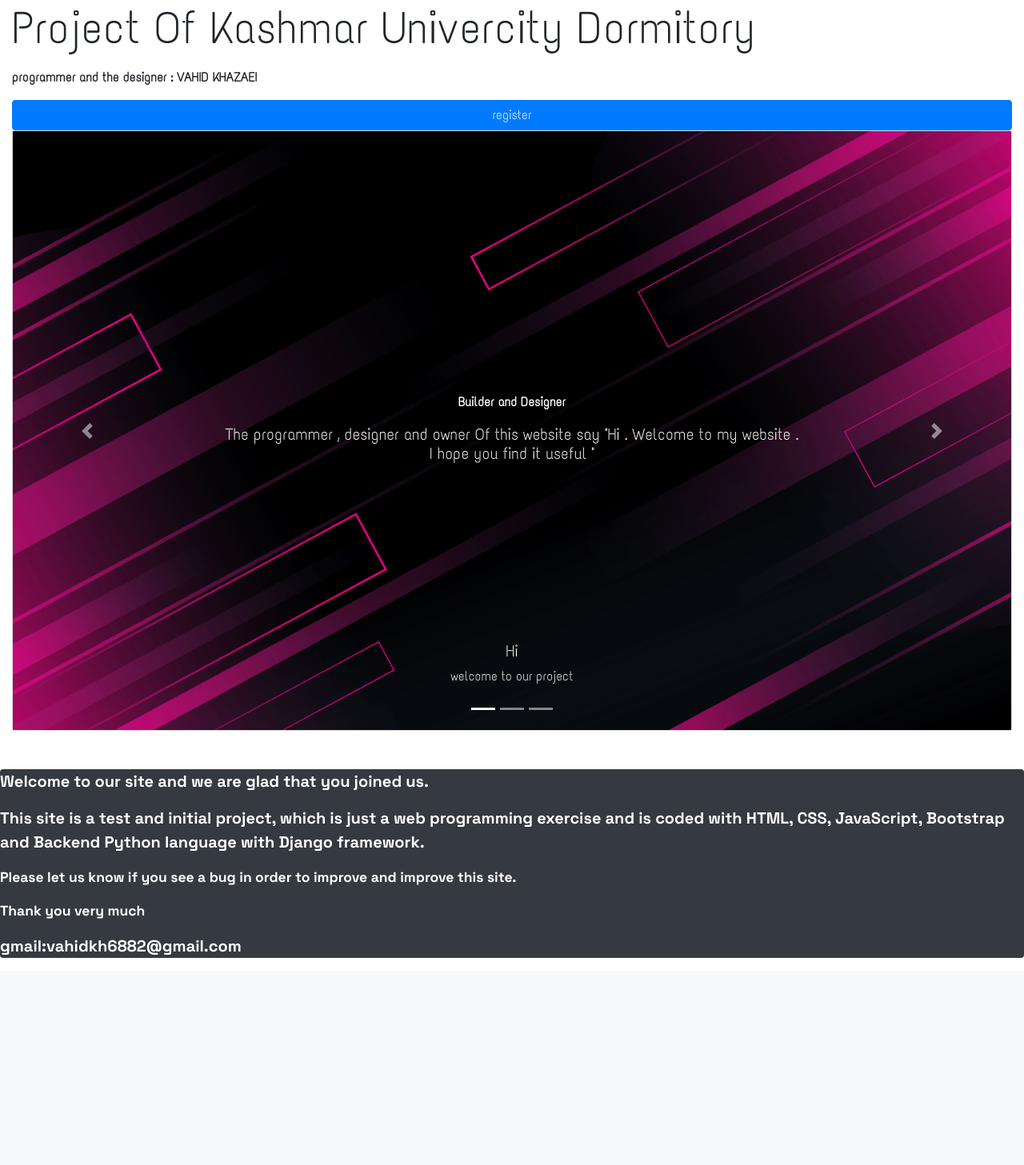
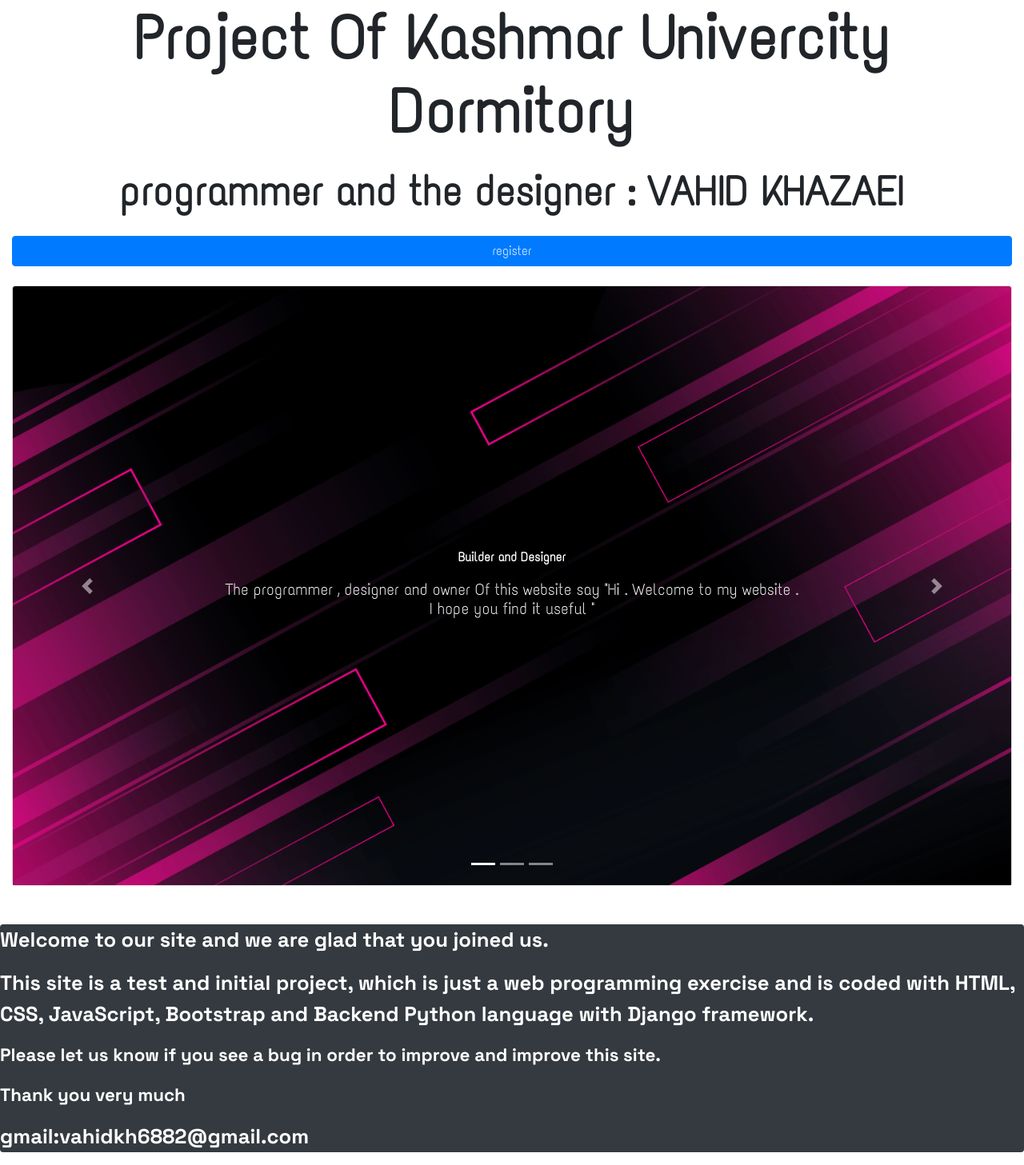
Before and after one commit to vahidkh6882/vahidkh, a Django app: page / in a window 1280 px wide. Shown: the part 58-1515 px from the top of the page at 80% size. Before the commit the page ends 1256 px from the top, so only its background shows below. Run offline with Django 4.2, Linux system fonts and the light colour scheme; some libraries are stand-ins or nearby versions.

Commit message:
a little change response

```diff
--- a/app1/static/style.css
+++ b/app1/static/style.css
@@ -22,3 +22,6 @@
     font-family:eng6;
     src: url('Cagliostro-Regular.ttf');
 }
+.fontsize{
+    font-size:48pt;
+}
--- a/app1/templates/app1/base.html
+++ b/app1/templates/app1/base.html
@@ -3,7 +3,7 @@
 <!doctype html>
 <html lang="en">
    <head>
-      <meta name="viewport" content="width=device-width,intial-scale=1,shrink-to-fit=no">
+      <meta name="viewport" content="width=device-width,initial-scale=1,shrink-to-fit=no">
       <link rel="stylesheet" href="{% static 'style.css' %}" type="text/css">
       <title>dormitory</title>
       {% bootstrap_css %}
@@ -52,7 +52,7 @@
             {% block content %}{% endblock content %}
          </div>
        </main>
-       <div class="bg-dark rounded text-white lead strong" style="font-family:eng5;">
+       <div class="bg-dark rounded text-white lead strong" style="font-family:eng5;font-size:2vw;">
          <p>Welcome to our site and we are glad that you joined us.</p>
          <p >This site is a test and initial project, which is just a web programming exercise and is coded with HTML,
              CSS, JavaScript, Bootstrap and Backend Python language with Django framework. </p>
--- a/app1/templates/app1/expenses.html
+++ b/app1/templates/app1/expenses.html
@@ -1,4 +1,4 @@
-{% extends "app1\base.html" %}
+{% extends "app1/base.html" %}
 {% load static %}
 {% block content %}
 <div class="col">
--- a/app1/templates/app1/index.html
+++ b/app1/templates/app1/index.html
@@ -2,9 +2,9 @@
 {% load static %}
 {% block content %}
  <div>
-   <p class="display-4">Project Of Kashmar Univercity Dormitory</p>
-   <p class="font-weight-bolder" style="font-family:eng2;">programmer and the designer : VAHID KHAZAEI </p>
-   <a class="btn btn-primary btn-block" data-toggle="tooltip" data-placement="right" title="Hooray!" href="{% url 'users:register' %}">register</a>
+   <p class="display-4 text-center font-weight-bolder" style="font-size:6vw;">Project Of Kashmar Univercity Dormitory</p>
+   <p class="font-weight-bold text-center" style="font-family:eng2;font-size:4vw;">programmer and the designer : VAHID KHAZAEI </p>
+   <a class="btn btn-primary btn-block mb-4" data-toggle="tooltip" data-placement="right" title="Hooray!" href="{% url 'users:register' %}">register</a>
  </div>
  <div class="carousel slide" id="main" data-ride="carousel">
       <ul class="carousel-indicators" >
@@ -12,10 +12,10 @@
         <li data-target="#demo" data-slide-to="1"></li>
         <li data-target="#demo" data-slide-to="2"></li>
       </ul>
-      <div class="carousel-inner">
+      <div class="carousel-inner" class="overflow:hidden;">
           <div class="carousel-item active">
             <div class="card">
-              <img src="{% static 'abstract_geometric_diagonal_shape_in_dark_background.jpg' %}" class="w-100 h-75" >
+              <img src="{% static 'abstract_geometric_diagonal_shape_in_dark_background.jpg' %}" class="card-img-top w-100 h-75 d-block" >
               <div class=" card-img-overlay d-flex justify-content-center flex-column text-center text-white">
                 <p class="font-weight-bolder">Builder and Designer</p>
                 <h5>
@@ -29,18 +29,10 @@
                 </h5>
               </div>
             </div>
-            <div class="carousel-caption">
-              <h5>Hi
-                {% if user.is_authenticated %}
-                  {{user.username}}
-                {% endif %}
-              </h5>
-              <p>welcome to our project</p>
-            </div>
           </div>
           <div class="carousel-item">
             <div class="card">
-              <img src="{% static '101.jpg' %}"  class="card-img-top w-100 h-75">
+              <img src="{% static '101.jpg' %}"  class="card-img-top w-100 h-75 d-block">
               <div class=" mask card-img-overlay d-flex justify-content-center flex-column text-center text-white">
                 <p class="font-weight-bolder">NEWS</p>
                 <p>
@@ -48,24 +40,16 @@
                 </p>
               </div>
             </div>
-            <div class="carousel-caption">
-              <h5>News</h5>
-              <p>about new version of site</p>
-            </div>
           </div>
           <div class="carousel-item">
             <div class="card">
-              <img src="{% static 'OQCI8X0.jpg' %}"  class=" w-100 h-75">
+              <img src="{% static 'OQCI8X0.jpg' %}"  class="card-img-top w-100 h-75 d-block">
               <div class=" mask card-img-overlay d-flex justify-content-center flex-column text-center text-white">
                 <p class="font-weight-bolder">NEWS</p>
                 <p>
                   This site was established on 1401/08/06 <br> and is for personal use at no cost
                 </p>
               </div>
-            </div>
-            <div class="carousel-caption">
-              <h5>Los Angeles</h5>
-              <p>We had such a great time in LA!</p>
             </div>
           </div>
       </div>
--- a/app1/templates/app1/new_expenses.html
+++ b/app1/templates/app1/new_expenses.html
@@ -1,8 +1,8 @@
 {% extends "app1/base.html" %}
 {% load bootstrap4 %}
 {% block content %}
-<p class="font-weight-bolder" style="font-family:eng5;">add a new expenses : </p>
-<form action="{% url 'app1:new_expenses' %}" method="post" class="form" style="font-family:eng5;">
+<p class="font-weight-bolder">add a new expenses : </p>
+<form action="{% url 'app1:new_expenses' %}" method="post" class="form">
     {% csrf_token %}
     {% bootstrap_form form %}
     {% buttons %}
--- a/app1/templates/app1/persons_personal.html
+++ b/app1/templates/app1/persons_personal.html
@@ -1,7 +1,7 @@
 {% extends "app1/base.html" %}
 {% block content %}
 <div class="card shadow-lg ">
-	<div class=" card-header text-center display-3 shadow-sm">
+	<div class=" card-header text-center display-3 shadow-sm font-weight-bold" style="font-size:4vw;">
 		<p> {{person.name}} {{person.lastname}}</p>
 	</div>
 	<div class=" card-body font-weight-bolder ">
--- a/users/templates/registration/logged_out.html
+++ b/users/templates/registration/logged_out.html
@@ -1,6 +1,6 @@
 {% extends "app1/base.html" %}
 {% block content %}
 
-  <div class="jumbotron display-4"><p>You have been logged out succesfully . </p></div>
+  <div class="jumbotron display-4" style="font-size:4vw;"><p>You have been logged out succesfully . </p></div>
 
 {% endblock content %}
--- a/users/templates/registration/register.html
+++ b/users/templates/registration/register.html
@@ -1,7 +1,7 @@
 {% extends "app1/base.html" %}
 {% load bootstrap4 %}
 {% block content %}
-<form action="{% url 'users:register' %}" method="post" class="form">
+<form action="{% url 'users:register' %}" method="post" class="form font-weight-bold">
     {% csrf_token %}
     {% bootstrap_form form %}
     {% buttons %}
```
Also changed, not shown: app1/templates/app1/person.html (+6 -6 lines).
